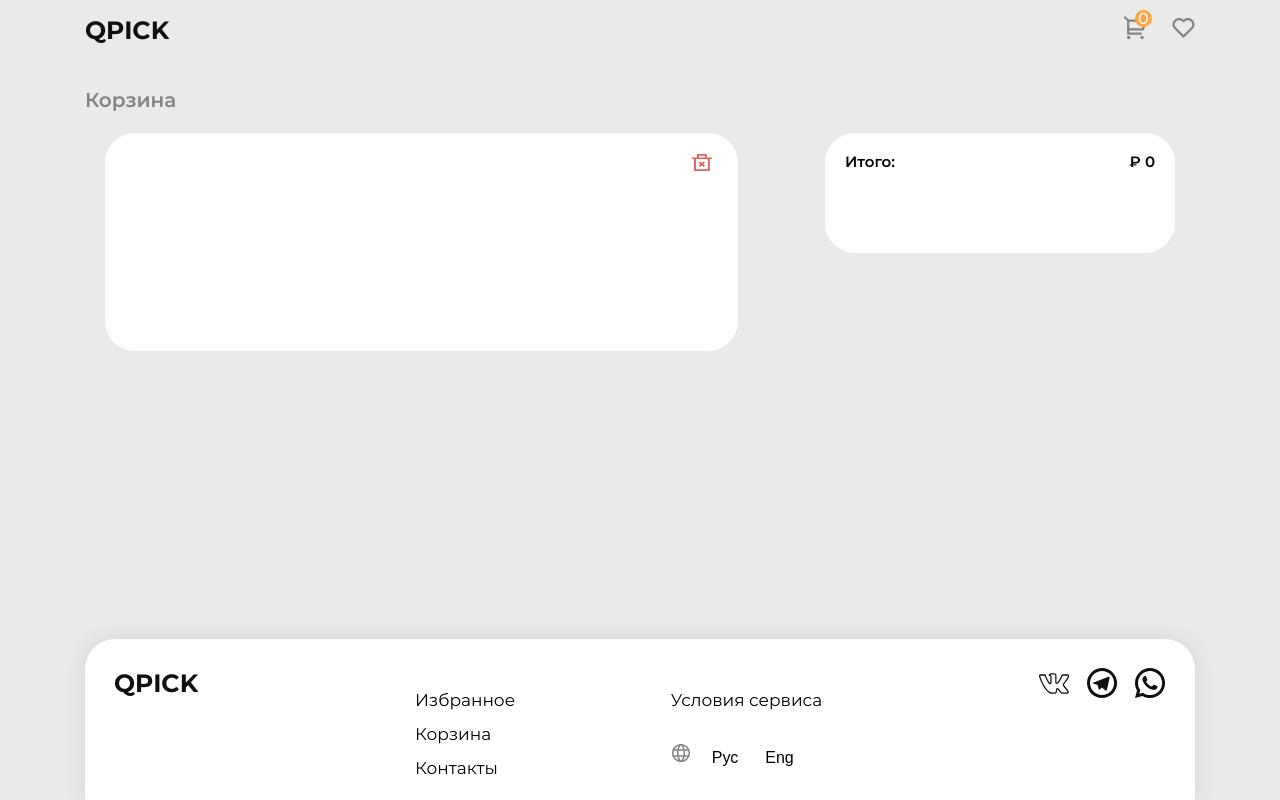
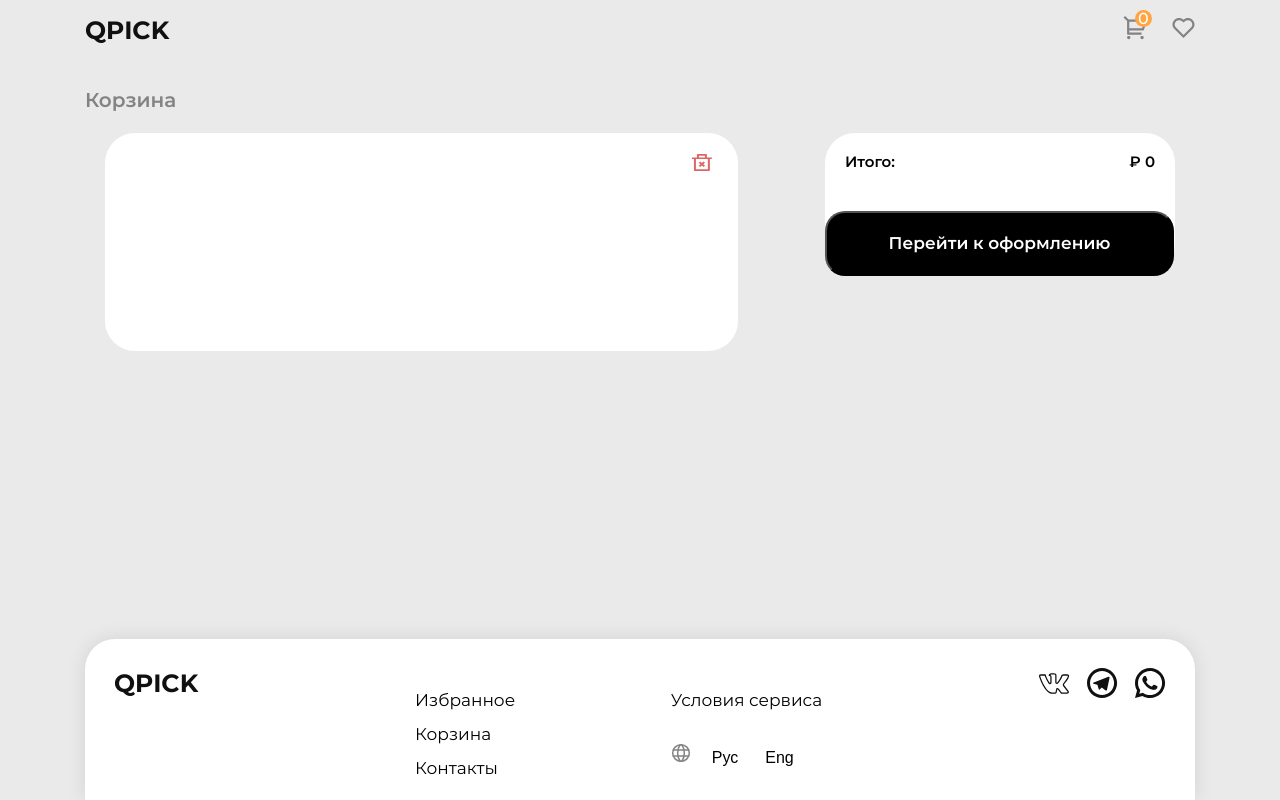
Before and after one commit to Tabacko31/TestNeoflex, a React (Create React App) app: page /basket in a window 1280 px wide. Built offline with nearby package versions, Linux system fonts and the light colour scheme.

Commit message:
Fix button opacity

```diff
--- a/src/pages/Basket/styles.css
+++ b/src/pages/Basket/styles.css
@@ -27,7 +27,7 @@
 
 .total-container {
     width: 350px;
-    height: 120px;
+    height: 140px;
     background-color: white; /* Цвет фона правого блока */
     color: black; /* Цвет текста на ваше усмотрение */
     border-radius: 30px;
@@ -47,10 +47,9 @@
     height: 65px;
     gap: 0px;
     border-radius: 20px;
-    opacity: 0;
     background: black;
     color: white;
-    font-family: Montserrat-semibold;
+    font-family: 'Montserrat-semibold';
     font-size: 17px;
     line-height: 20.72px;
     color: white;
```
